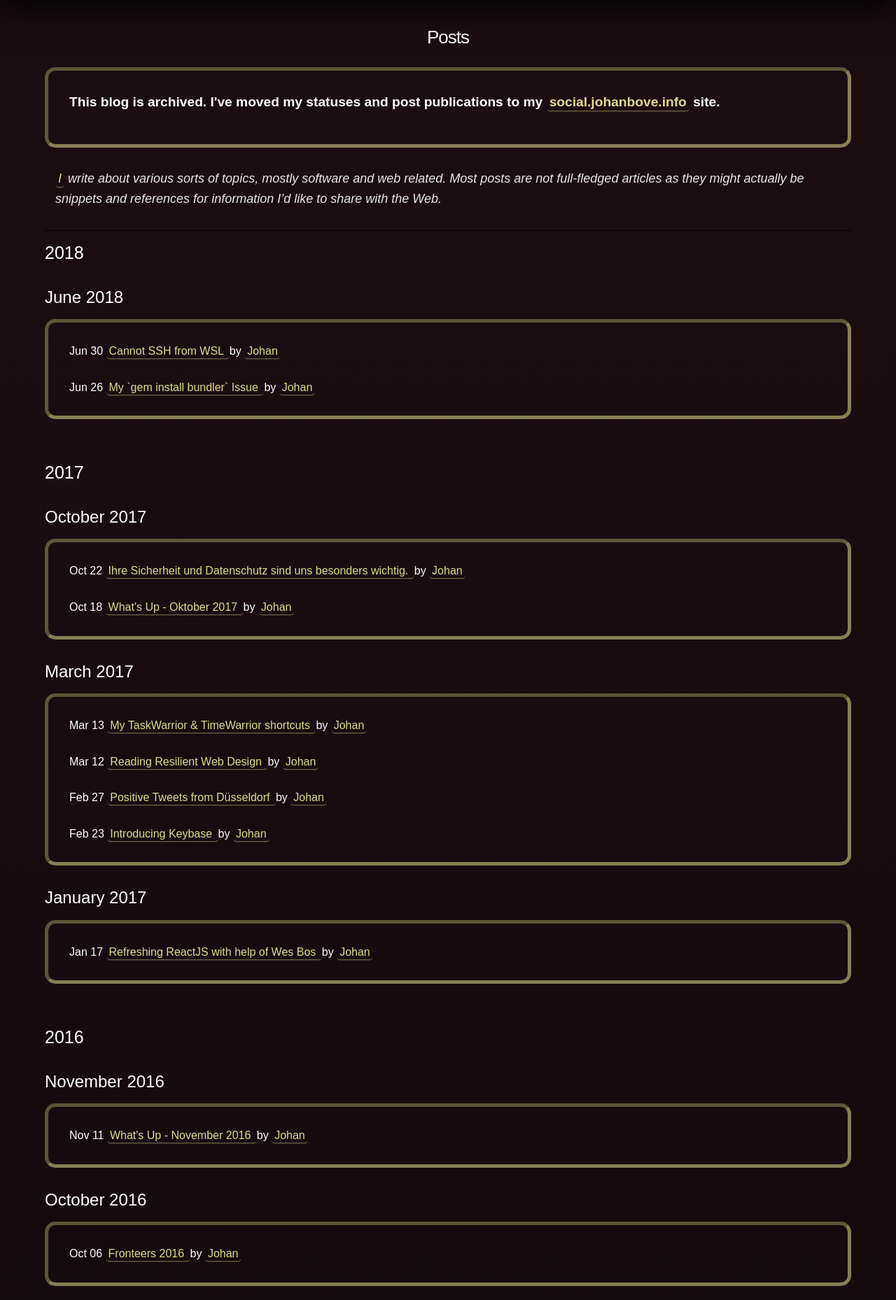
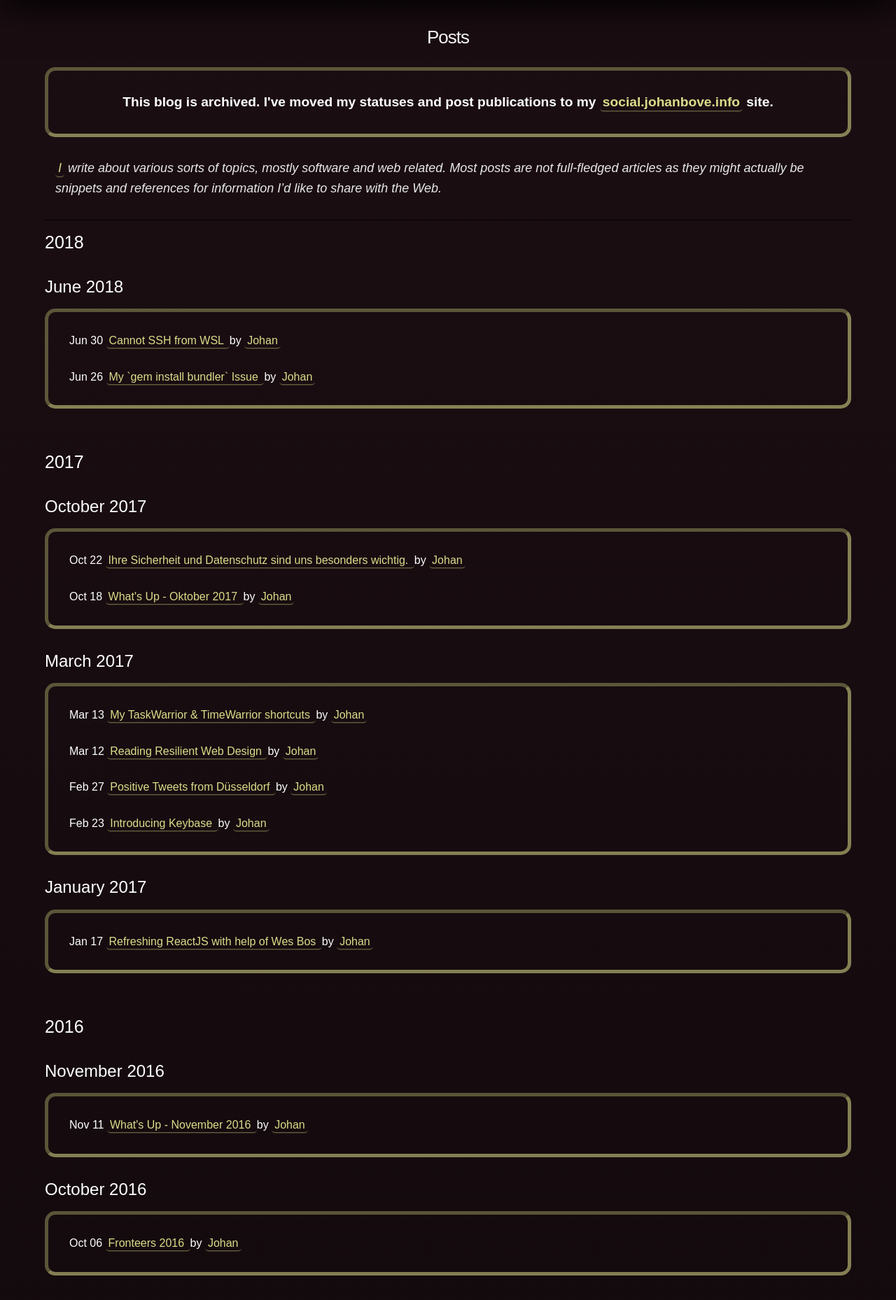
Before and after one commit to johanbove/johanbove.github.io, a Jekyll site: the page built from posts.md, in a window 1280 px wide. Shown: the part 213-2071 px from the top of the page at 70% size. Built offline with Jekyll 4.4.1, drawn with Linux system fonts in a browser that asks for light colours.

Commit message:
Fixes typo

```diff
--- a/_sass/_base.scss
+++ b/_sass/_base.scss
@@ -255,7 +255,7 @@ td {
   }
 }
 
-.post-content .notificiation p {
+.post-content .notification p {
   text-align: center;
   margin: 0;
 }
```
